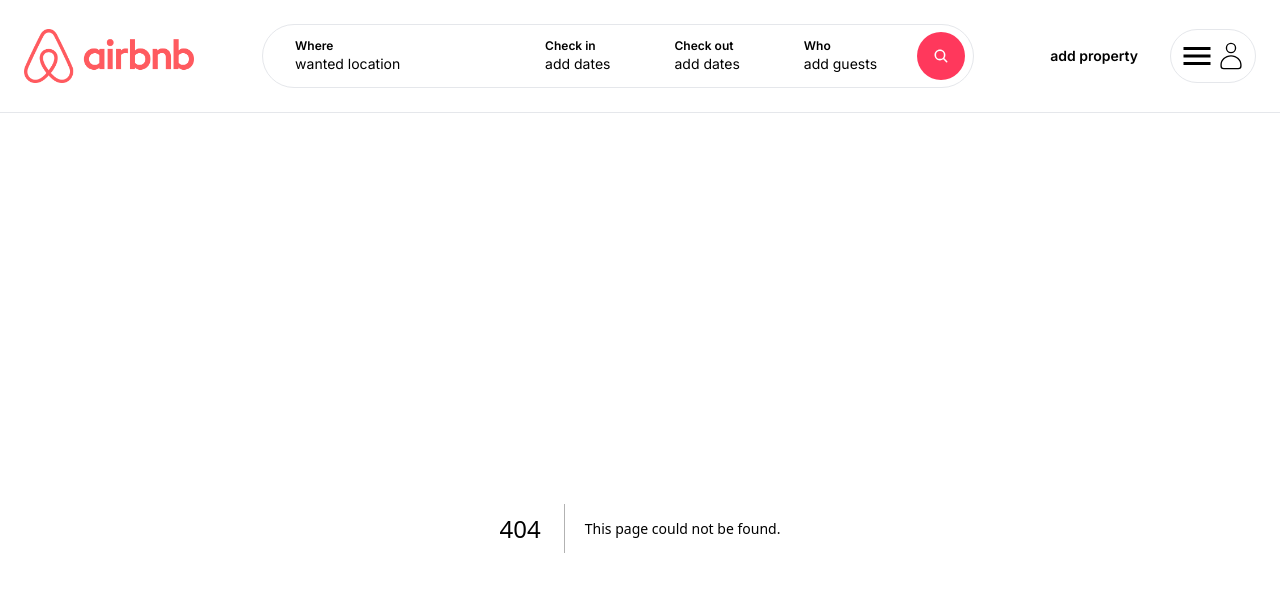
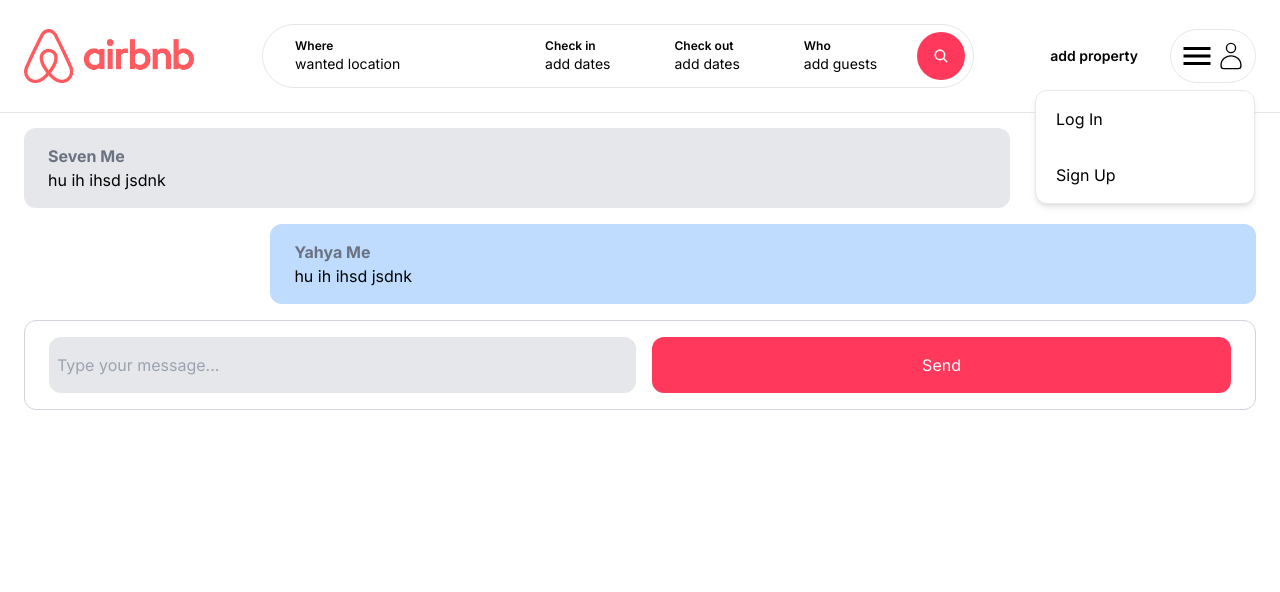
Before and after one commit to yahyo7/djangobnb, a Next.js app: page /inbox/1 in a window 1280 px wide. Before the commit this address had no page. Shown: the top 592 px of the page. Built offline with nearby package versions, Linux system fonts and the light colour scheme.

Commit message:
properties, inbox page, chat page, user menu popup created

```diff
--- /dev/null
+++ b/app/components/Inbox/Conversation.tsx
@@ -0,0 +1,14 @@
+import React from 'react'
+
+type Props = {}
+
+const Conversation = (props: Props) => {
+  return (
+    <div className='px-6 py-4 border cursor-pointer border-gray-300 rounded-xl' >
+        <p className='mb-6 text-xl' > Seven Me</p>
+        <p className='text-airbnb-dark' > go to converation</p>
+    </div>
+  )
+}
+
+export default Conversation
--- /dev/null
+++ b/app/components/Inbox/ConversationDetail.tsx
@@ -0,0 +1,34 @@
+"use client"
+import CustomButton from '../forms/CustomButton'
+
+type Props = {}
+
+const ConversationDetail = (props: Props) => {
+  return (
+    <>
+    <div className='max-h-[400px] overflow-auto flex flex-col space-y-4' >
+      <div className='w-[80%] py-4 px-6 rounded-xl bg-gray-200' >
+        <p className='font-bold text-gray-500' >Seven Me</p>
+        <p>hu ih ihsd jsdnk</p>
+      </div>
+
+      <div className='w-[80%] ml-[20%] py-4 px-6 rounded-xl bg-blue-200' >
+        <p className='font-bold text-gray-500' >Yahya Me</p>
+        <p>hu ih ihsd jsdnk</p>
+      </div>
+    </div>
+
+    <div className='mt-4 py-4 px-6 flex border border-gray-300 space-x-4 rounded-xl' >
+      <input type="text" placeholder='Type your message...' className='w-full p-2 bg-gray-200 rounded-xl' />
+
+      <CustomButton
+      label="Send"
+      onClick={()=> console.log('clicked')}
+      className = 'w-[100px]'
+      />
+    </div>
+    </>
+  )
+}
+
+export default ConversationDetail
--- /dev/null
+++ b/app/components/Navbar/MenuLink.tsx
@@ -0,0 +1,14 @@
+"use client"
+
+interface MenuLinkProps {
+    label: string;
+    onClick: () => void;
+}
+
+const MenuLink: React.FC<MenuLinkProps> = ({label, onClick}) => {
+  return (
+    <div onClick={onClick} className="px-5 py-4 cursor-pointer hover:bg-gray-100 transition">{label}</div>
+  )
+}
+
+export default MenuLink
--- a/app/components/Navbar/UserNav.tsx
+++ b/app/components/Navbar/UserNav.tsx
@@ -1,8 +1,12 @@
+"use client"
 import { CiUser } from "react-icons/ci"
 import { IoMdMenu } from "react-icons/io"
-
+import { useState } from "react"
+import MenuLink from "./MenuLink"
 
 const UserNav = () => {
+  const [isOpen, setIsOpen] = useState(true)
+
   return (
     <div className="p-2 relative inline-block border rounded-full">
         <button className="flex items-center">
@@ -10,6 +14,14 @@
         <CiUser className="h-8 w-8" />
 
         </button>
+
+        {isOpen && (
+          <div className="w-[220px] absolute top-[60px] right-0 bg-white border rounded-xl shadow-md flex flex-col cursor-pointer" >
+            <MenuLink label="Log In" onClick={()=>console.log('cliked')}/>
+            <MenuLink label="Sign Up" onClick={()=>console.log('cliked')}/>
+          </div>
+        )}
+
     </div>
   )
 }
--- /dev/null
+++ b/app/components/forms/CustomButton.tsx
@@ -0,0 +1,14 @@
+
+interface CustomButtonProps {
+    label: string;
+    onClick: () => void;
+    className?: string;
+}
+
+const CustomButton: React.FC<CustomButtonProps> = ({label, onClick, className}) => {
+  return (
+    <div onClick={onClick} className={`${className} text-center w-full py-4 bg-airbnb hover:bg-airbnb-dark text-white rounded-xl transition cursor-pointer`}>{label}</div>
+  )
+}
+
+export default CustomButton
--- /dev/null
+++ b/app/inbox/[id]/page.tsx
@@ -0,0 +1,14 @@
+import ConversationDetail from '@/app/components/Inbox/ConversationDetail'
+import React from 'react'
+
+type Props = {}
+
+const ConversationPage = (props: Props) => {
+  return (
+    <main className="max-w-[1500px] mx-auto px-6 pb-6">
+        <ConversationDetail/>
+    </main>
+  )
+}
+
+export default ConversationPage
--- /dev/null
+++ b/app/inbox/page.tsx
@@ -0,0 +1,17 @@
+import React from "react";
+import Conversation from "../components/Inbox/Conversation";
+
+type Props = {};
+
+const InboxPage = (props: Props) => {
+  return (
+    <main className="max-w-[1500px] mx-auto px-6 pb-6 space-y-4">
+      <h1 className="my-6 text-2xl">Inbox</h1>
+
+      <Conversation/>
+      <Conversation/>
+    </main>
+  );
+};
+
+export default InboxPage;
--- /dev/null
+++ b/app/myproperties/page.tsx
@@ -0,0 +1,16 @@
+import React from "react";
+import Properties from "../components/Properties/Properties";
+
+type Props = {};
+
+const MyPropertiesPage = (props: Props) => {
+  return (
+    <main className="max-w-[1500px] mx-auto px-6 pb-6">
+      <h1 className="my-6 text-2xl">My Properties</h1>
+
+      <Properties className="mt-4 grid grid-cols-1 md:grid-cols-3 lg:grid-cols-5 gap-6" />
+    </main>
+  );
+};
+
+export default MyPropertiesPage;
```
